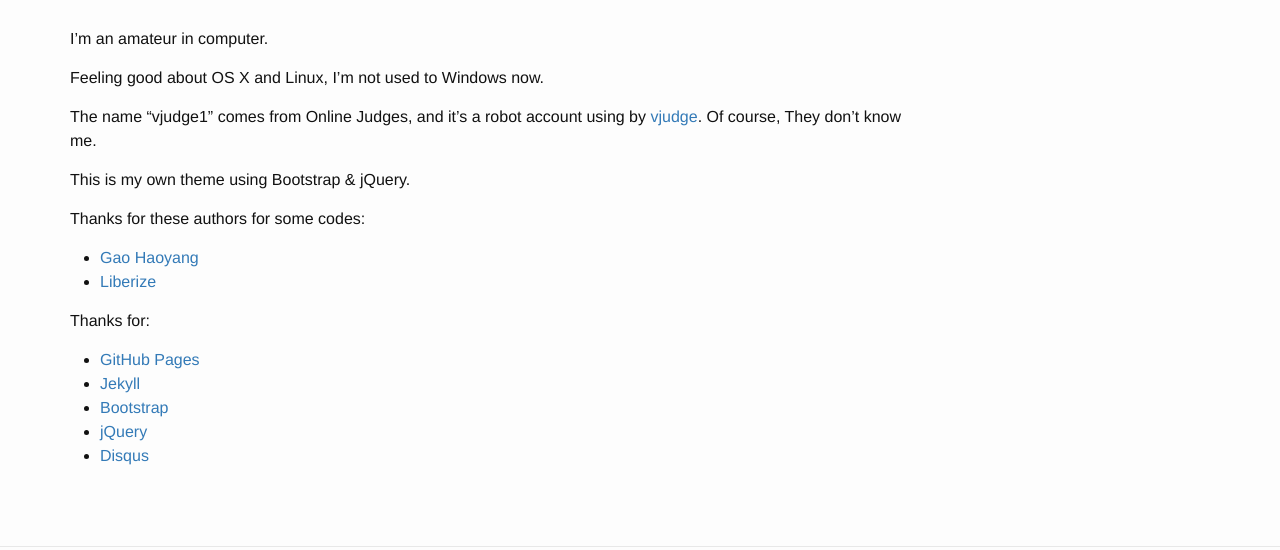
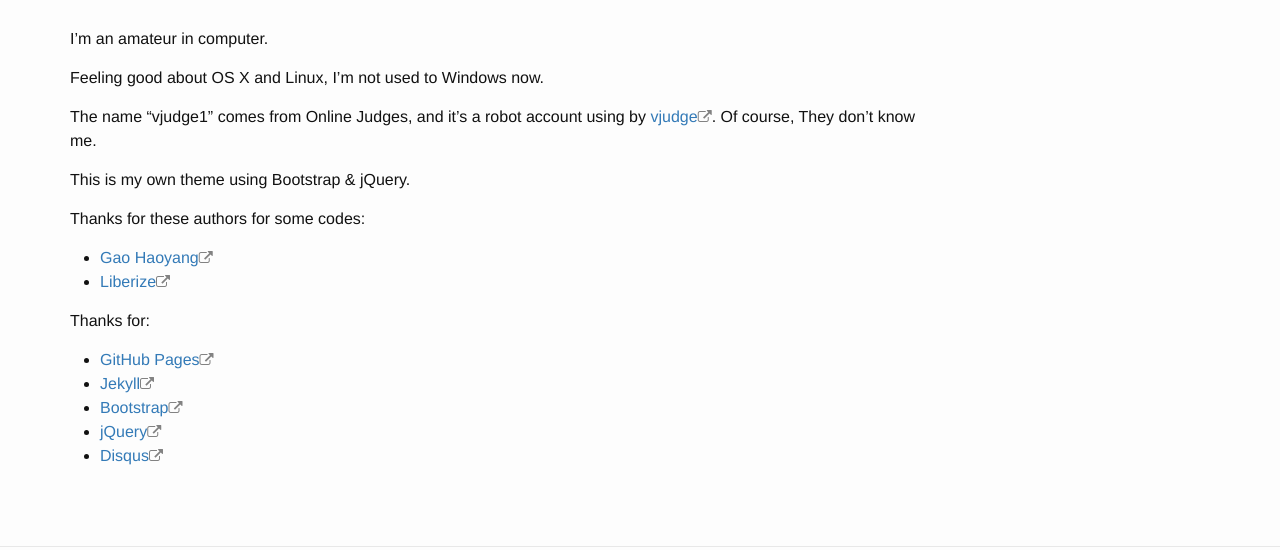
Before and after one commit to upclinux/upclinux.github.io, a Jekyll site: the page built from 4-about.md, in a window 1280 px wide. Shown: the part 217-767 px from the top of the page. Built offline with Jekyll 4.4.1, drawn with Linux system fonts in a browser that asks for light colours; nearby versions of some CDN libraries; comment, search, counter and statistics services are not loaded.

Commit message:
外部链接

```diff
--- a/_sass/_layout.scss
+++ b/_sass/_layout.scss
@@ -369,3 +369,9 @@
         color: $danger-color;
     }
 }
+
+.external-link {
+    color: $grey-color;
+    padding-left: 0 .3em;
+    font-size: $small-font-size;
+}
--- a/static/js/index.js
+++ b/static/js/index.js
@@ -35,8 +35,8 @@
     categoryDisplay();
     backToTop();
     fixTables();
-}).bind('DOMNodeInserted', function() {
     fixLinks();
+//}).bind('DOMNodeInserted', function() {
 });
 
 /**
@@ -125,4 +125,9 @@
     $('a[href^="http"]').each(function() {
         $(this).attr('target', '_blank');
     });
+
+    $('article a[href^="http"]').each(function() {
+        var h = $(this).html();
+        $(this).html(h + '<i class="fa fa-external-link external-link"></i>');
+    });
 }
```
